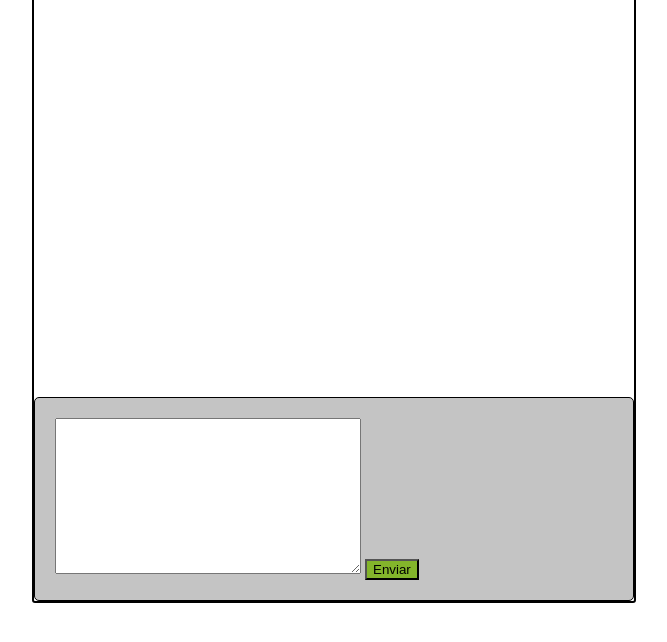
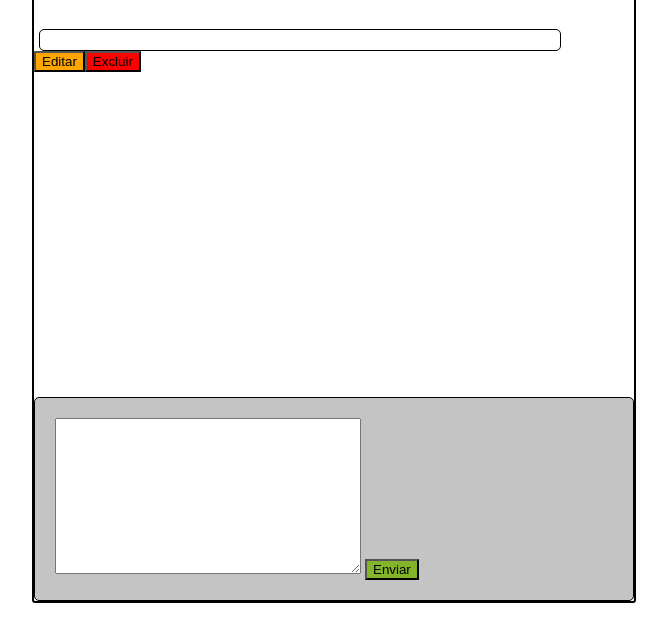
Before and after one commit to N3pomuceno/InJunior_DOM_chat, a plain HTML site: page index.html in a window 1280 px wide. Both pictures are taken after a click on the button "Enviar". Shown: the part 82-724 px from the top of the page, without its empty margins (306-973 px from the left). Drawn offline with Linux system fonts and the light colour scheme.

Commit message:
fix[mensagem]: Adicionando mensagem

```diff
--- a/myActions.js
+++ b/myActions.js
@@ -1,5 +1,5 @@
 
-var btn1 = document.getElementById("#button1");
+let btn1 = document.querySelector("#button1");
 btn1.addEventListener("click", function (){
     let texto = document.querySelector("#quadradoDeTexto");
     let mensagem = document.createElement("div");
@@ -14,6 +14,6 @@ btn1.addEventListener("click", function (){
     excluir.classList.add("excluir");
     container.appendChild(editar);
     container.appendChild(excluir);
-    editar.innerHTML = "Excluir";
-    excluir.innerHTML = "Editar";
+    editar.innerHTML = "Editar";
+    excluir.innerHTML = "Excluir";
 })
--- a/style.css
+++ b/style.css
@@ -22,7 +22,8 @@ h2{
 }
 
 .container{
-    min-height: 400px;
+    height: 400px;
+    overflow: scroll;
 }
 
 .textbox{
@@ -45,8 +46,9 @@ button{
 
 .mensagem {
     margin: 2em 0 0;
+    margin-left: 5px;
     padding: 10px;
-    width:500px;
+    width: 500px;
     border: 1px solid;
     border-radius:5px;
 }
@@ -55,6 +57,6 @@ button{
     background-color:red;
 }
 
-.enviar{
+.editar{
     background-color:orange;
 }
```
